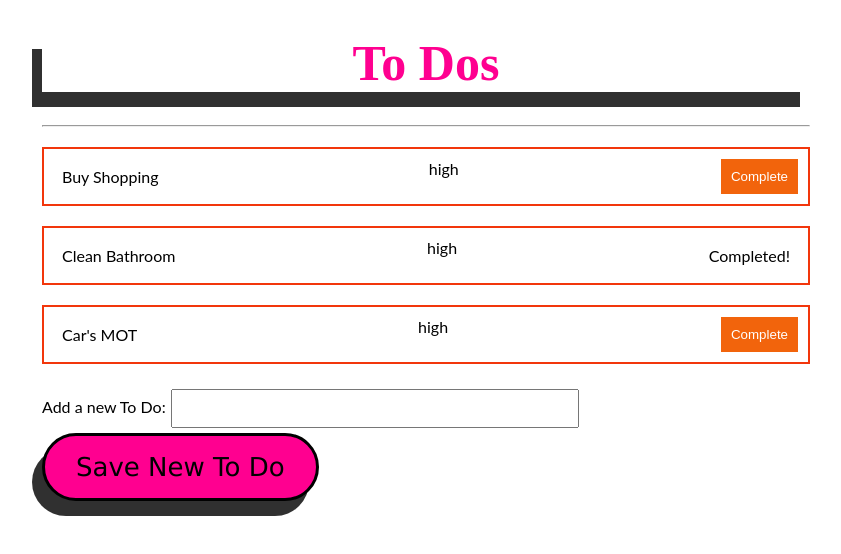
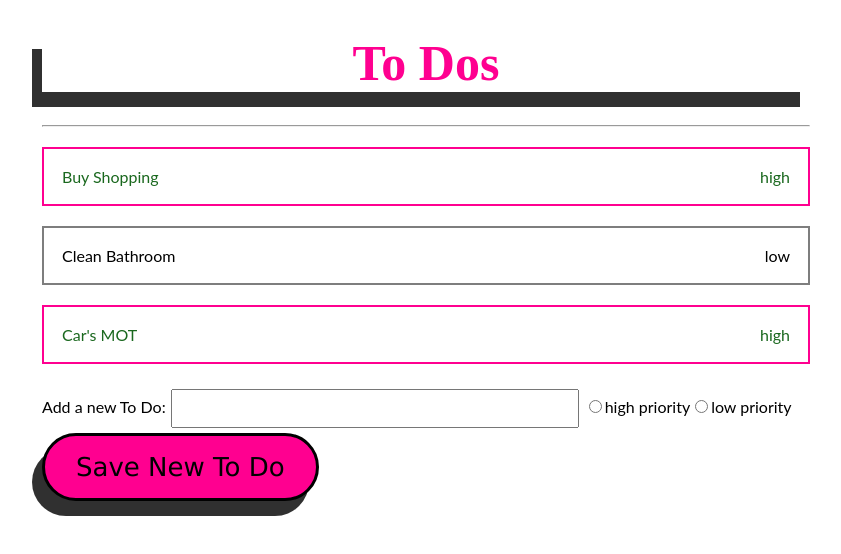
Before and after one commit to emma-dougherty/to_do_list_react_hw, a React (Create React App) app: page / in a window 1280 px wide. Shown: the top 554 px of the page, without its empty margins (214-1055 px from the left). Built offline with nearby package versions, Linux system fonts and the light colour scheme.

Commit message:
third commit

```diff
--- a/src/App.css
+++ b/src/App.css
@@ -33,12 +33,12 @@ li button :hover {
   cursor: pointer;
 }
 
-li.completed {
-  border: 2px solid #1a681e;
+li.high {
+  border: 2px solid #ff0090;
   color: #1a681e;
 }
-li.not-completed {
-  border: 2px solid #f2360c;
+li.low {
+  border: 2px solid #7e7e7e;
 }
 input[type="text"] {
   padding: 10px;
--- a/src/App.js
+++ b/src/App.js
@@ -4,27 +4,28 @@ import React, {useState} from 'react';
 function App() {
 
     const [todos, setToDos] = useState ([
-      { name: "Buy Shopping", isCompleted: false, isPriority: "high" },
-      { name: "Clean Bathroom", isCompleted: true, isPriority: "low" },
-      { name: "Car's MOT", isCompleted: false, isPriority: "high"}
+      { name: "Buy Shopping", priority: "high" },
+      { name: "Clean Bathroom", priority: "low" },
+      { name: "Car's MOT", priority: "high"}
     ])
     const [newToDo, setNewToDo] = useState("")
+    const [newPriority, setNewPriority] = useState ("")
 
     const itemNodes = todos.map((todo, index) => {
       return(
-          <li key={index} className={todo.isComplete ? "completed" : "not-completed"}>
+          <li key={index} className={todo.priority === "high" ? "high" : "low"}>
+
           <span>{todo.name}</span>
-
-          {todo.isPriority ? "high" : "low"}
-
-          {todo.isCompleted ? <span className="completed">Completed!</span> : <button onClick={() => completeToDo(index)}>Complete</button>}</li>
+          <span>{todo.priority}</span>
+  </li>
       )
     })
-    const completeToDo = ((index) => {
-      const copyToDos = [... todos]
-      copyToDos[index].isCompleted = true
-      setToDos(copyToDos)
-    })
+
+
+    const handlePriorityInput = (event) => {
+      setNewPriority(event.target.value)
+    }
+
     const handleToDoInput = (event) => {
       setNewToDo(event.target.value)
     }
@@ -33,7 +34,7 @@ function App() {
 
     const saveNewToDo = ((event) => {
       event.preventDefault()
-      const copyToDos = [... todos, ({name: newToDo, isCompleted: false, isPriority: "low"})]
+      const copyToDos = [... todos, ({name: newToDo, isPriority: newPriority})]
 
       setToDos(copyToDos)
       setNewToDo("")
@@ -54,6 +55,14 @@ function App() {
 
 
 
+        <input type="radio" name="something" value="high" onChange={handlePriorityInput}/>
+        <label for="high priority">high priority</label>
+        <input type="radio" name="something" value="low" onChange={handlePriorityInput}/>
+        <label for="low priority">low priority</label>
+
+
+
+
         <input type="submit" value="Save New To Do" />
       </form>
     </div>
```
Lines whose indentation alone changed are shown as unchanged.
